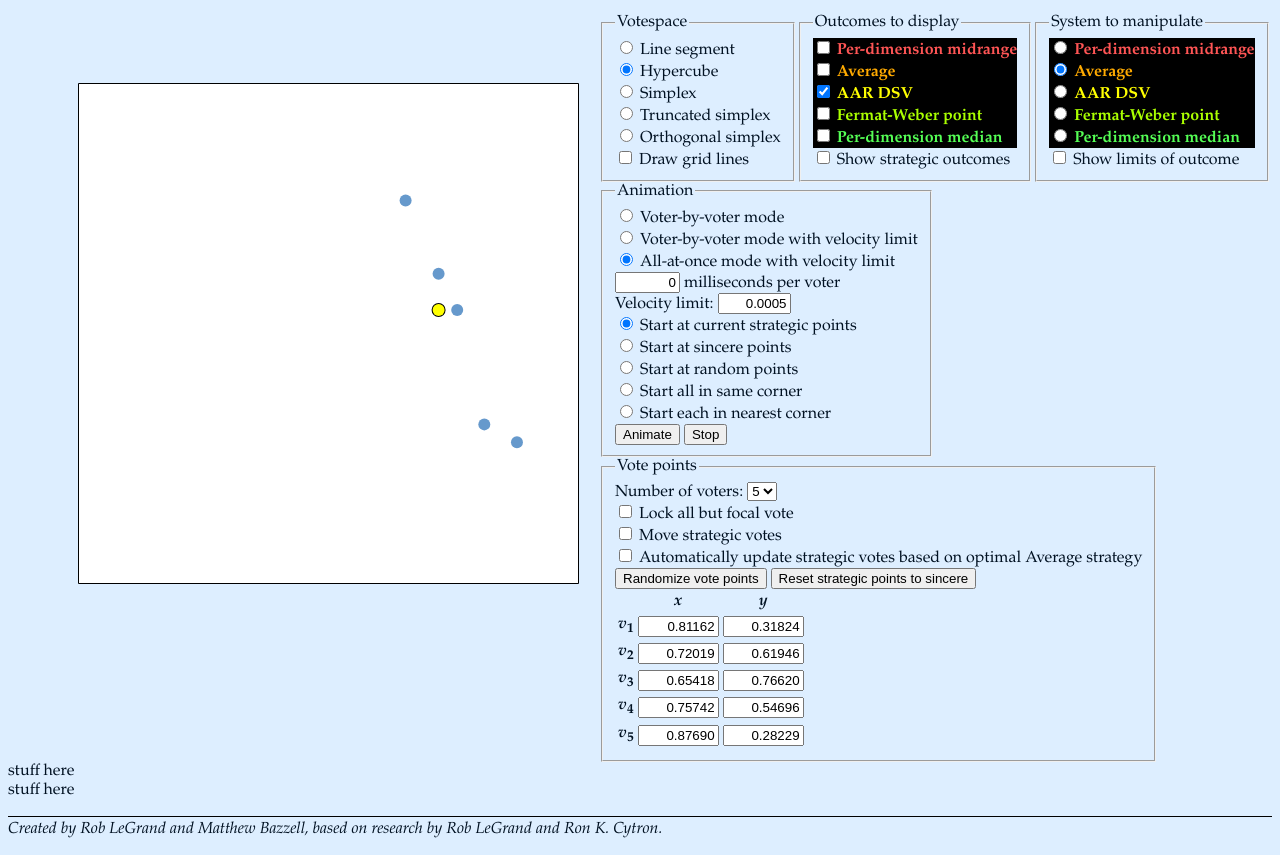
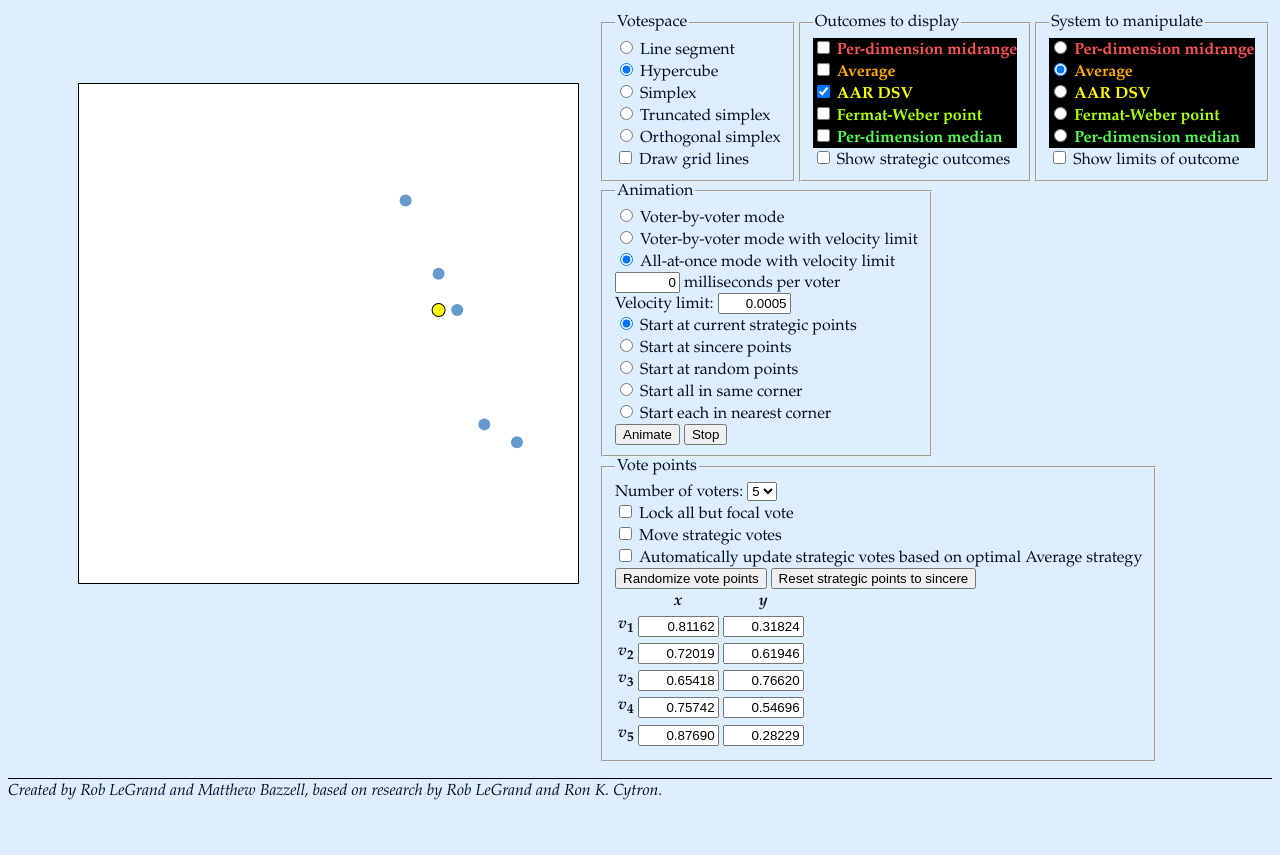
Before and after one commit to rob-legrand/aar-dsv-demo, a plain HTML site: page index.html in a window 1280 px wide. Shown: the part 106-961 px from the top of the page. After the commit the page ends 923 px from the top, so only its background shows below. Drawn offline with Linux system fonts and the light colour scheme; a web font is replaced by a local one.

Commit message:
Make debug output start empty

```diff
--- a/index.html
+++ b/index.html
@@ -152,8 +152,8 @@
    </tr></table>
 </fieldset>
 <div class="debug-at-bottom">
-   <div id="click-output">stuff here</div>
-   <div id="aar-dsv-output">stuff here</div>
+   <div id="click-output"></div>
+   <div id="aar-dsv-output"></div>
 </div>
 
 <p class="credits">Created by Rob LeGrand and Matthew Bazzell, based on research by Rob LeGrand and Ron K. Cytron.</p>
```
